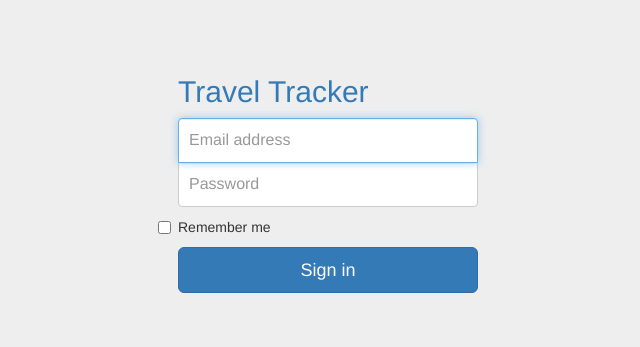
After one commit to DanielNi/mapsite, a Django app: template templates/login.html in a window 1280 px wide. The commit adds this page. Shown: the top 347 px of the page, without its empty margins (312-952 px from the left). Run offline with Django 3.2, Linux system fonts and the light colour scheme; the template is opened without the code that fills it, so the values that code supplies are empty; parts of the project's set-up code (start-up, migrations or seed data) failed here and were passed over; some libraries are stand-ins or nearby versions.

Commit message:
added login page

```diff
--- a/mapsite/urls.py
+++ b/mapsite/urls.py
@@ -9,5 +9,11 @@ urlpatterns = patterns('',
     # url(r'^blog/', include('blog.urls')),
 
     url(r'^admin/', include(admin.site.urls)),
-    url(r'^$', 'myapp.views.index')
+    url(r'^$', 'myapp.views.index', name="homepage"),
+    url(r'^home/$', 'myapp.views.index', name="home"),
+
+    url(r'^login/$', 'django.contrib.auth.views.login', {
+    	'template_name': 'login.html'}, name="login"),
+	url(r'^logout/$', 'django.contrib.auth.views.logout_then_login',
+    	name="logout"),
 )
--- /dev/null
+++ b/templates/login.html
@@ -0,0 +1,47 @@
+<!DOCTYPE html>
+
+{% load staticfiles %}
+
+<html>
+<head>
+  <title>Where I've Been</title>
+  <link href="http://netdna.bootstrapcdn.com/bootstrap/3.0.3/css/bootstrap.min.css" type="text/css" rel="stylesheet"/>
+      <!-- Custom styles for this template -->
+    <link rel="stylesheet" type="text/css" href="{% static 'login.css' %}"/>
+</head>
+<body>
+
+<div class="container">
+
+{% if form.errors %}
+<p>Your username and password didn't match. Please try again.</p>
+{% endif %}
+
+<form class="form-signin" role="form" method="post" action="{% url 'django.contrib.auth.views.login' %}">
+  {% csrf_token %}
+   <h2 class="form-signin-heading"><a href="{% url 'homepage' %}">Travel Tracker</a></h2>
+        <input type="text" class="form-control" placeholder="Email address" required autofocus>
+        <input type="password" class="form-control" placeholder="Password" required>
+        <label class="checkbox">
+          <input type="checkbox" value="remember-me"> Remember me
+        </label>
+        <button class="btn btn-lg btn-primary btn-block" type="submit">Sign in</button>
+      </form>
+    </div>
+<!--   <table>
+    <tr>
+      <td>{{ form.username.label_tag }}</td>
+      <td>{{ form.username }}</td>
+    </tr>
+    <tr>
+      <td>{{ form.password.label_tag }}</td>
+      <td>{{ form.password }}</td>
+    </tr>
+  </table>
+
+  <input type="submit" value="login" />
+  <input type="hidden" name="next" value="{{ next }}" />
+</form> -->
+
+</body>
+</html>
--- /dev/null
+++ b/templates/static/login.css
@@ -0,0 +1,40 @@
+body {
+  padding-top: 40px;
+  padding-bottom: 40px;
+  background-color: #eee;
+}
+
+.form-signin {
+  max-width: 330px;
+  padding: 15px;
+  margin: 0 auto;
+}
+.form-signin .form-signin-heading,
+.form-signin .checkbox {
+  margin-bottom: 10px;
+}
+.form-signin .checkbox {
+  font-weight: normal;
+}
+.form-signin .form-control {
+  position: relative;
+  font-size: 16px;
+  height: auto;
+  padding: 10px;
+  -webkit-box-sizing: border-box;
+     -moz-box-sizing: border-box;
+          box-sizing: border-box;
+}
+.form-signin .form-control:focus {
+  z-index: 2;
+}
+.form-signin input[type="text"] {
+  margin-bottom: -1px;
+  border-bottom-left-radius: 0;
+  border-bottom-right-radius: 0;
+}
+.form-signin input[type="password"] {
+  margin-bottom: 10px;
+  border-top-left-radius: 0;
+  border-top-right-radius: 0;
+}
```
Also changed, not shown: mapsite/settings.py (+8 -0 lines), templates/index.html (+4 -4 lines), templates/static/jumbotron.css (+17 -0 lines), 3 other files.
